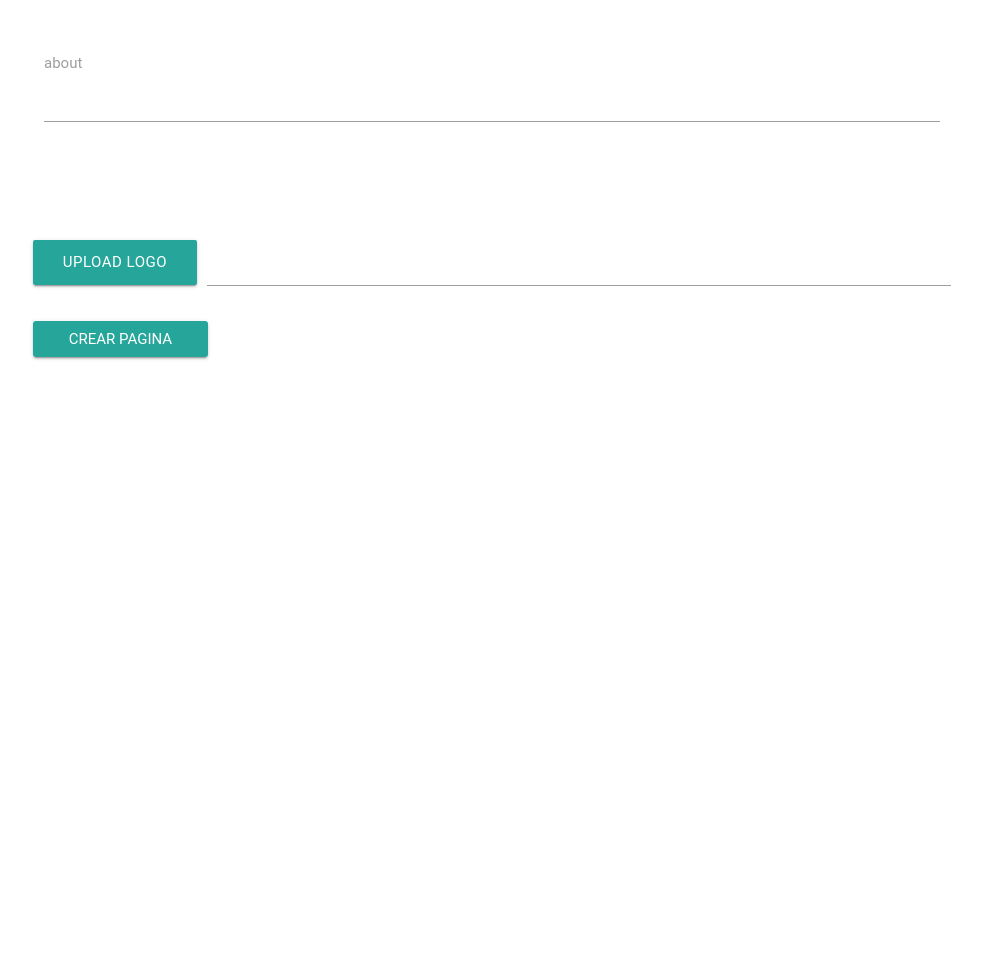
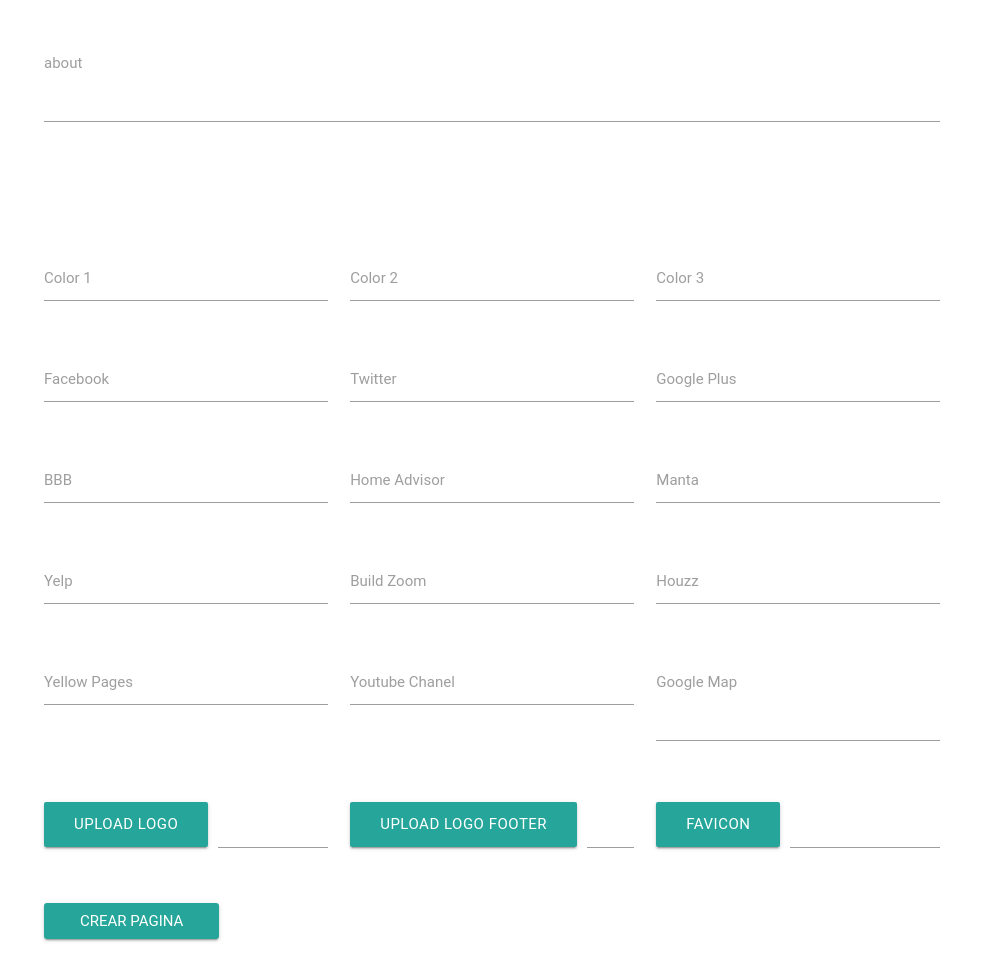
Before and after one commit to glacayo/websitecreator, a PHP site: page / in a window 1280 px wide. Shown: the part 1795-2774 px from the top of the page, without its empty margins (148-1130 px from the left). Before the commit the page ends 2155 px from the top, so only its background shows below. Run offline with PHP 8.4, Linux system fonts and the light colour scheme; some libraries are stand-ins or nearby versions; some web fonts are replaced.

Commit message:
Se agregaron campos que faltaban en index.php y en websitecrator

```diff
--- a/index.php
+++ b/index.php
@@ -24,12 +24,13 @@
 		        <div class="input-field col s6">
 				  <select class="browser-default" name="template">
 				    <option value="" disabled selected>Elige un tema</option>
-				    <option value="1">Stability</option>
+				    <option value="stability">Stability</option>
 				  </select>
 				  </div>
 		      </div>
 		      <div class="row">
 		        <div class="input-field col s6">
+		        	<!-- OPCIONES QUE LE CORRESPONDEN HA NELSON -->
 		        	<h6>Imagenes que contiene la pagina?</h6>
 				    <p>
 				      <input type="checkbox" name="landscaping" id="landscaping" />
@@ -58,36 +59,37 @@
 				      <input name="radioGroup" type="radio" id="radioRoofing" />
 				      <label for="radioRoofing">Roofing</label>
 				    </p>
+				    <!-- END OPCIONES QUE LE CORRESPONDEN HA NELSON -->
 		        </div>
 		      </div>
 		      <div class="row">
 		        <div class="input-field col s6">
-		          <input name="companyName" id="companyName" type="text" class="validate">
-		          <label for="companyName">Nombre de la empresa</label>
+		          <input name="nameCompany" id="nameCompany" type="text" class="validate">
+		          <label for="nameCompany">Nombre de la empresa</label>
 		        </div>
 		        <div class="input-field col s6">
-		          <input name="direccionEmpresa" id="direccionEmpresa" type="text" class="validate">
-		          <label for="direccionEmpresa">Direccion de la empresa</label>
+		          <input name="address" id="address" type="text" class="validate">
+		          <label for="address">Direccion de la empresa</label>
 		        </div>
 		      </div>
 		      <div class="row">
 		        <div class="input-field col s6">
-		          <input name="companyEmail" id="companyEmail" type="text" class="validate">
-		          <label for="companyEmail">Correo de la Empresa</label>
+		          <input name="email" id="email" type="text" class="validate">
+		          <label for="email">Correo de la Empresa</label>
 		        </div>
 		        <div class="input-field col s6">
-		          <input name="companyEmail2" id="companyEmail2" type="text" class="validate">
-		          <label for="companyEmail2">Correo de la Empresa 2</label>
+		          <input name="email2" id="email2" type="text" class="validate">
+		          <label for="email2">Correo de la Empresa 2</label>
 		        </div>
 		      </div>
 		      <div class="row">
 		        <div class="input-field col s6">
-		          <input name="companyPhone" id="companyPhone" type="text" class="validate">
-		          <label for="companyPhone">Telefono</label>
+		          <input name="phone" id="phone" type="text" class="validate">
+		          <label for="phone">Telefono</label>
 		        </div>
 		        <div class="input-field col s6">
-		          <input name="companyPhone2" id="companyPhone2" type="text" class="validate">
-		          <label for="companyPhone2">Telefono 2</label>
+		          <input name="phone2" id="phone2" type="text" class="validate">
+		          <label for="phone2">Telefono 2</label>
 		        </div>
 		      </div>
 		      <div class="row">
@@ -96,14 +98,14 @@
 		          <label for="domain">Dominio</label>
 		        </div>
 		        <div class="input-field col s6">
-		          <input name="servicesPhrease" id="servicesPhrease" type="text" class="validate">
-		          <label for="servicesPhrease">Services Phrase</label>
+		          <input name="phraseServices" id="phraseServices" type="text" class="validate">
+		          <label for="phraseServices">Services Phrase</label>
 		        </div>
 		      </div>
 		      <div class="row">
 		        <div class="input-field col s6">
-		          <input name="paymentMethod" id="paymentMethod" type="text" class="validate">
-		          <label for="paymentMethod">Payment Method</label>
+		          <input name="payment" id="payment" type="text" class="validate">
+		          <label for="payment">Payment Method</label>
 		        </div>
 		        <div class="input-field col s6">
 		          <input name="experience" id="experience" type="text" class="validate">
@@ -122,12 +124,12 @@
 		      </div>
 		      <div class="row">
 		        <div class="input-field col s6">
-		          <input name="estimate" id="estimate" type="text" class="validate">
-		          <label for="estimate">Estimate</label>
+		          <input name="estimates" id="estimates" type="text" class="validate">
+		          <label for="estimates">Estimate</label>
 		        </div>
 		        <div class="input-field col s6">
-		          <input name="cover" id="cover" type="text" class="validate">
-		          <label for="cover">Cover</label>
+		          <input name="coverArea" id="coverArea" type="text" class="validate">
+		          <label for="coverArea">Cover</label>
 		        </div>
 		      </div>
 		      <div class="row">
@@ -163,8 +165,8 @@
 		          <label for="vision">Vision</label>
 		        </div>
 		        <div class="input-field col s4">
-		          <input name="whychooseus" id="whychooseus" type="text" class="validate">
-		          <label for="whychooseus">Why Choose Us</label>
+		          <input name="whyChooseUse" id="whyChooseUse" type="text" class="validate">
+		          <label for="whyChooseUse">Why Choose Us</label>
 		        </div>
 		      </div>
 		      <div class="row">
@@ -181,7 +183,7 @@
 		      </div>
 		      <div class="row">
 		        <div class="input-field col s6">
-				  <select class="browser-default numeroServicio">
+				  <select class="browser-default numeroServicio" name="cantidadServicios">
 				    <option value="" disabled selected>Cuantos servicios hay?</option>
 				    <option value="1">1</option>
 				    <option value="2">2</option>
@@ -200,8 +202,79 @@
 				  <div class="input-field col s8" id="mostrarTextoServicios">
 				  </div>
 		      </div>
+		      <div class="row">
+		        <div class="input-field col s4">
+		          <input name="color1" id="color1" type="text" class="validate">
+		          <label for="color1">Color 1</label>
+		        </div>
+		        <div class="input-field col s4">
+		          <input name="color2" id="color2" type="text" class="validate">
+		          <label for="color2">Color 2</label>
+		        </div>
+		        <div class="input-field col s4">
+		          <input name="color3" id="color3" type="text" class="validate">
+		          <label for="color3">Color 3</label>
+		        </div>
+		      </div>
+		      <div class="row">
+		        <div class="input-field col s4">
+		          <input name="facebook" id="facebook" type="text" class="validate">
+		          <label for="facebook">Facebook</label>
+		        </div>
+		        <div class="input-field col s4">
+		          <input name="twitter" id="twitter" type="text" class="validate">
+		          <label for="twitter">Twitter</label>
+		        </div>
+		        <div class="input-field col s4">
+		          <input name="gplus" id="gplus" type="text" class="validate">
+		          <label for="gplus">Google Plus</label>
+		        </div>
+		      </div>
+		      <div class="row">
+		        <div class="input-field col s4">
+		          <input name="bbb" id="bbb" type="text" class="validate">
+		          <label for="bbb">BBB</label>
+		        </div>
+		        <div class="input-field col s4">
+		          <input name="homeAdvisor" id="homeAdvisor" type="text" class="validate">
+		          <label for="homeAdvisor">Home Advisor</label>
+		        </div>
+		        <div class="input-field col s4">
+		          <input name="manta" id="manta" type="text" class="validate">
+		          <label for="manta">Manta</label>
+		        </div>
+		      </div>
+		      <div class="row">
+		        <div class="input-field col s4">
+		          <input name="yelp" id="yelp" type="text" class="validate">
+		          <label for="yelp">Yelp</label>
+		        </div>
+		        <div class="input-field col s4">
+		          <input name="buildZooom" id="buildZooom" type="text" class="validate">
+		          <label for="buildZooom">Build Zoom</label>
+		        </div>
+		        <div class="input-field col s4">
+		          <input name="houzz" id="houzz" type="text" class="validate">
+		          <label for="houzz">Houzz</label>
+		        </div>
+		      </div>
+		      <div class="row">
+		        <div class="input-field col s4">
+		          <input name="yellowPages" id="yellowPages" type="text" class="validate">
+		          <label for="yellowPages">Yellow Pages</label>
+		        </div>
+		        <div class="input-field col s4">
+		          <input name="youtube" id="youtube" type="text" class="validate">
+		          <label for="youtube">Youtube Chanel</label>
+		        </div>
+		        <div class="input-field col s4">
+		        <textarea id="googleMap" name="googleMap" class="materialize-textarea"></textarea>
+		          <label for="googleMap">Google Map</label>
+		        </div>
+		      </div>
+		      <!-- OPCIONES QUE CORRESPONDEN A YASSER -->
 			  <div class="row">
-			      <div class="file-field input-field">
+			      <div class="file-field input-field col s4">
 				      <div class="btn">
 				        <span>Upload Logo</span>
 				        <input type="file">
@@ -209,7 +282,27 @@
 				      <div class="file-path-wrapper">
 				        <input class="file-path validate" type="text">
 				      </div>
+			  	 </div>
+			      <div class="file-field input-field col s4">
+				      <div class="btn">
+				        <span>Upload Logo footer</span>
+				        <input type="file">
+				      </div>
+				      <div class="file-path-wrapper">
+				        <input class="file-path validate" type="text">
+				      </div>
+			  	 </div>
+			      <div class="file-field input-field col s4">
+				      <div class="btn">
+				        <span>Favicon</span>
+				        <input type="file">
+				      </div>
+				      <div class="file-path-wrapper">
+				        <input class="file-path validate" type="text">
+				      </div>
+			  	 </div>
 			  </div>
+			  <!-- END OPCIONES QUE CORRESPONDEN A YASSER -->
 			  <div class="row">
 				<div class="input-field col s12">
 					<input type="submit" value="Crear Pagina" class="waves-effect waves-light btn">
```
Also changed, not shown: websiteCreator.php (+4 -4 lines).
